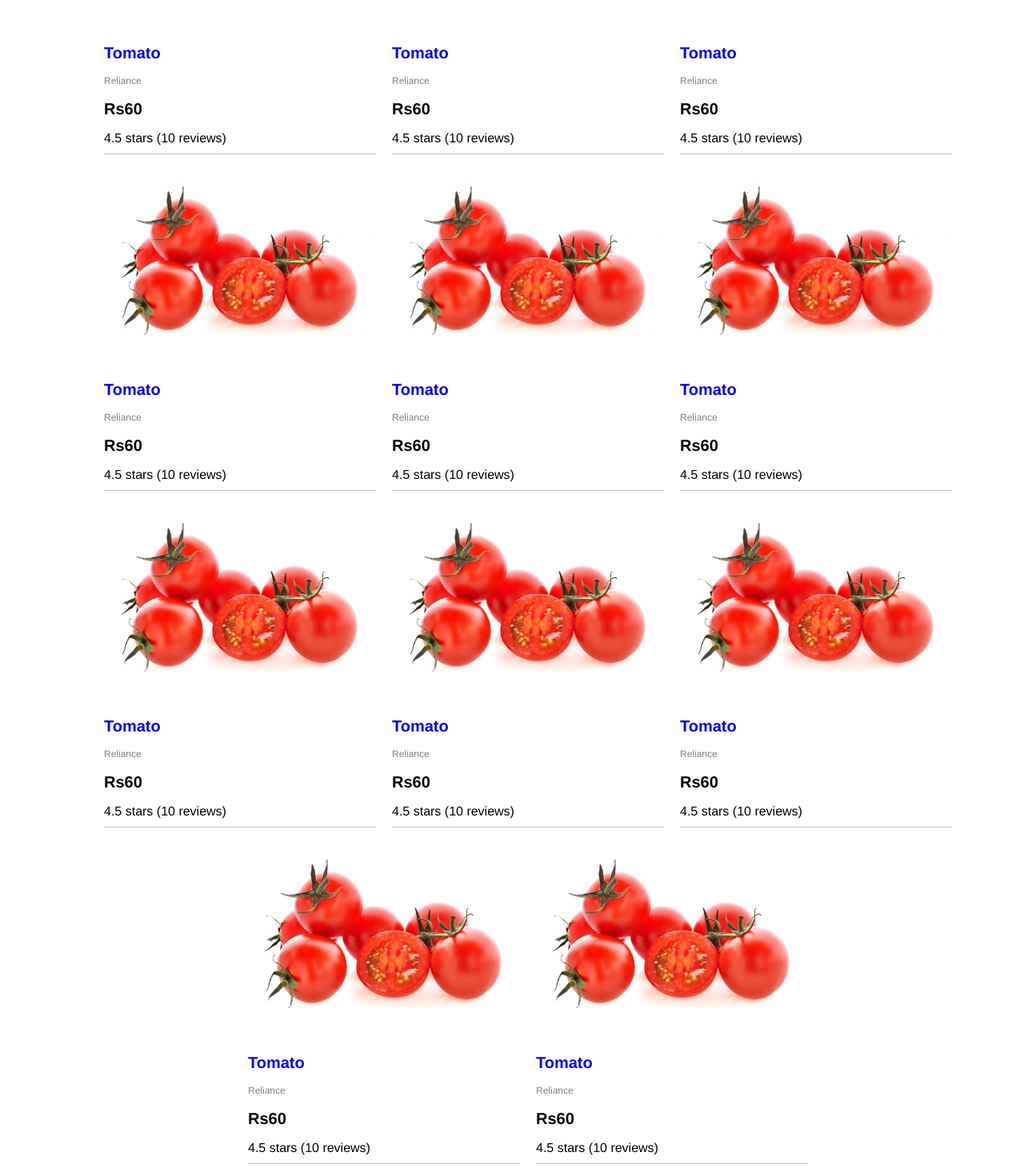
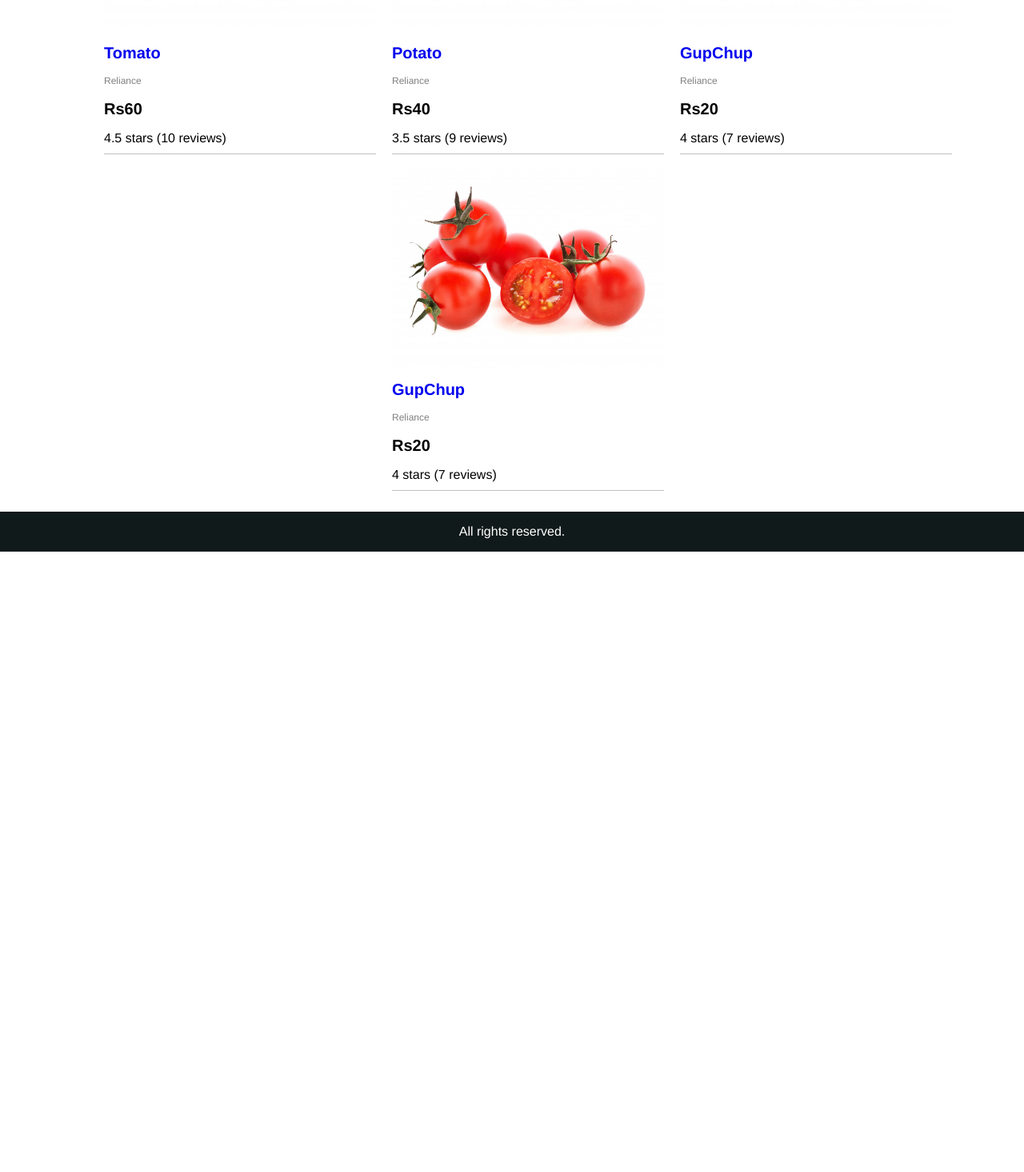
Before and after one commit to kaarmin/vegmazona, a React (Create React App) app in the folder frontend/: page / in a window 1280 px wide. Shown: the part 284-1750 px from the top of the page at 80% size. After the commit the page ends 974 px from the top, so only its background shows below. Built offline with nearby package versions, Linux system fonts and the light colour scheme.

Commit message:
Rendering products through data.js import

```diff
--- a/frontend/src/App.js
+++ b/frontend/src/App.js
@@ -1,5 +1,5 @@
 import React from 'react';
-import logo from './logo.svg';
+import data from './data.js';
 import './App.css';
 
 function App() {
@@ -43,127 +43,22 @@ function App() {
     <main className="main">
         <div className="content">
             <ul className="products">
-                <li>
-                    <div className="product">
-                        <img className="product-image" src="/images/d1.jpg" alt="product"/>
-                        <div className="product-name">
-                            <a href="product.html">Tomato</a>
-                            </div>
-                        <div className="product-brand">Reliance</div>
-                        <div className="product-price">Rs60</div>
-                        <div className="product-rating">4.5 stars (10 reviews)</div>
-                    </div>
-                </li>
-                <li>
-                    <div className="product">
-                        <img className="product-image" src="/images/d1.jpg" alt="product"/>
-                        <div className="product-name">
-                            <a href="product.html">Tomato</a>
-                            </div>
-                        <div className="product-brand">Reliance</div>
-                        <div className="product-price">Rs60</div>
-                        <div className="product-rating">4.5 stars (10 reviews)</div>
-                    </div>
-                </li>
-                <li>
-                    <div className="product">
-                        <img className="product-image" src="/images/d1.jpg" alt="product"/>
-                        <div className="product-name">
-                            <a href="product.html">Tomato</a>
-                            </div>
-                        <div className="product-brand">Reliance</div>
-                        <div className="product-price">Rs60</div>
-                        <div className="product-rating">4.5 stars (10 reviews)</div>
-                    </div>
-                </li>
-                <li>
-                    <div className="product">
-                        <img className="product-image" src="/images/d1.jpg" alt="product"/>
-                        <div className="product-name">
-                            <a href="product.html">Tomato</a>
-                            </div>
-                        <div className="product-brand">Reliance</div>
-                        <div className="product-price">Rs60</div>
-                        <div className="product-rating">4.5 stars (10 reviews)</div>
-                    </div>
-                </li>
-                <li>
-                    <div className="product">
-                        <img className="product-image" src="/images/d1.jpg" alt="product"/>
-                        <div className="product-name">
-                            <a href="product.html">Tomato</a>
-                            </div>
-                        <div className="product-brand">Reliance</div>
-                        <div className="product-price">Rs60</div>
-                        <div className="product-rating">4.5 stars (10 reviews)</div>
-                    </div>
-                </li>
-                <li>
-                    <div className="product">
-                        <img className="product-image" src="/images/d1.jpg" alt="product"/>
-                        <div className="product-name">
-                            <a href="product.html">Tomato</a>
-                            </div>
-                        <div className="product-brand">Reliance</div>
-                        <div className="product-price">Rs60</div>
-                        <div className="product-rating">4.5 stars (10 reviews)</div>
-                    </div>
-                </li>
-                <li>
-                    <div className="product">
-                        <img className="product-image" src="/images/d1.jpg" alt="product"/>
-                        <div className="product-name">
-                            <a href="product.html">Tomato</a>
-                            </div>
-                        <div className="product-brand">Reliance</div>
-                        <div className="product-price">Rs60</div>
-                        <div className="product-rating">4.5 stars (10 reviews)</div>
-                    </div>
-                </li>
-                <li>
-                    <div className="product">
-                        <img className="product-image" src="/images/d1.jpg" alt="product"/>
-                        <div className="product-name">
-                            <a href="product.html">Tomato</a>
-                            </div>
-                        <div className="product-brand">Reliance</div>
-                        <div className="product-price">Rs60</div>
-                        <div className="product-rating">4.5 stars (10 reviews)</div>
-                    </div>
-                </li>
-                <li>
-                    <div className="product">
-                        <img className="product-image" src="/images/d1.jpg" alt="product"/>
-                        <div className="product-name">
-                            <a href="product.html">Tomato</a>
-                            </div>
-                        <div className="product-brand">Reliance</div>
-                        <div className="product-price">Rs60</div>
-                        <div className="product-rating">4.5 stars (10 reviews)</div>
-                    </div>
-                </li>
-                <li>
-                    <div className="product">
-                        <img className="product-image" src="/images/d1.jpg" alt="product"/>
-                        <div className="product-name">
-                            <a href="product.html">Tomato</a>
-                            </div>
-                        <div className="product-brand">Reliance</div>
-                        <div className="product-price">Rs60</div>
-                        <div className="product-rating">4.5 stars (10 reviews)</div>
-                    </div>
-                </li>
-                <li>
-                    <div className="product">
-                        <img className="product-image" src="/images/d1.jpg" alt="product"/>
-                        <div className="product-name">
-                            <a href="product.html">Tomato</a>
-                            </div>
-                        <div className="product-brand">Reliance</div>
-                        <div className="product-price">Rs60</div>
-                        <div className="product-rating">4.5 stars (10 reviews)</div>
-                    </div>
-                </li>
+                {
+                    data.products.map(product =>
+                        <li>
+                        <div className="product">
+                            <img className="product-image" src={product.image} alt="product"/>
+                            <div className="product-name">
+                    <a href="product.html">{product.name}</a>
+                                </div>
+                            <div className="product-brand">{product.brand}</div>
+                            <div className="product-price">Rs{product.price}</div>
+                            <div className="product-rating">{product.rating} stars ({product.numReviews} reviews)</div>
+                        </div>
+                    </li>)
+                }
+
+
             </ul>
         </div>
     </main>
--- /dev/null
+++ b/frontend/src/data.js
@@ -0,0 +1,39 @@
+export default {
+    products: [
+    {
+        name: 'Tomato',
+        Category: 'Vegetables and fruits',
+        image: '/images/d1.jpg',
+        price: 60,
+        brand: 'Reliance',
+        rating: 4.5,
+        numReviews: 10
+    },
+    {
+        name: 'Potato',
+        Category: 'Vegetables and fruits',
+        image: '/images/d1.jpg',
+        price: 40,
+        brand: 'Reliance',
+        rating: 3.5,
+        numReviews: 9
+    },
+    {
+        name: 'GupChup',
+        Category: 'Fast food',
+        image: '/images/d1.jpg',
+        price: 20,
+        brand: 'Reliance',
+        rating: 4.0,
+        numReviews: 7
+    },
+    {
+        name: 'GupChup',
+        Category: 'Fast food',
+        image: '/images/d1.jpg',
+        price: 20,
+        brand: 'Reliance',
+        rating: 4.0,
+        numReviews: 7
+    }]
+}
```
